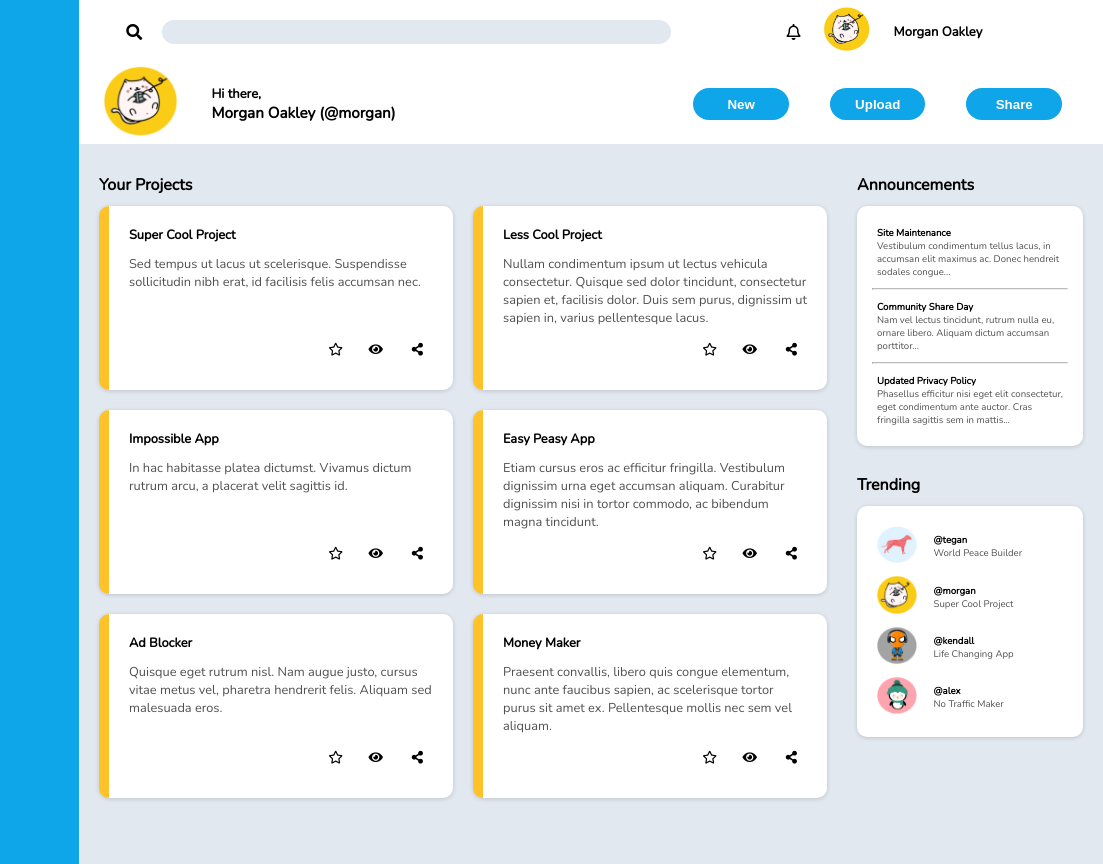
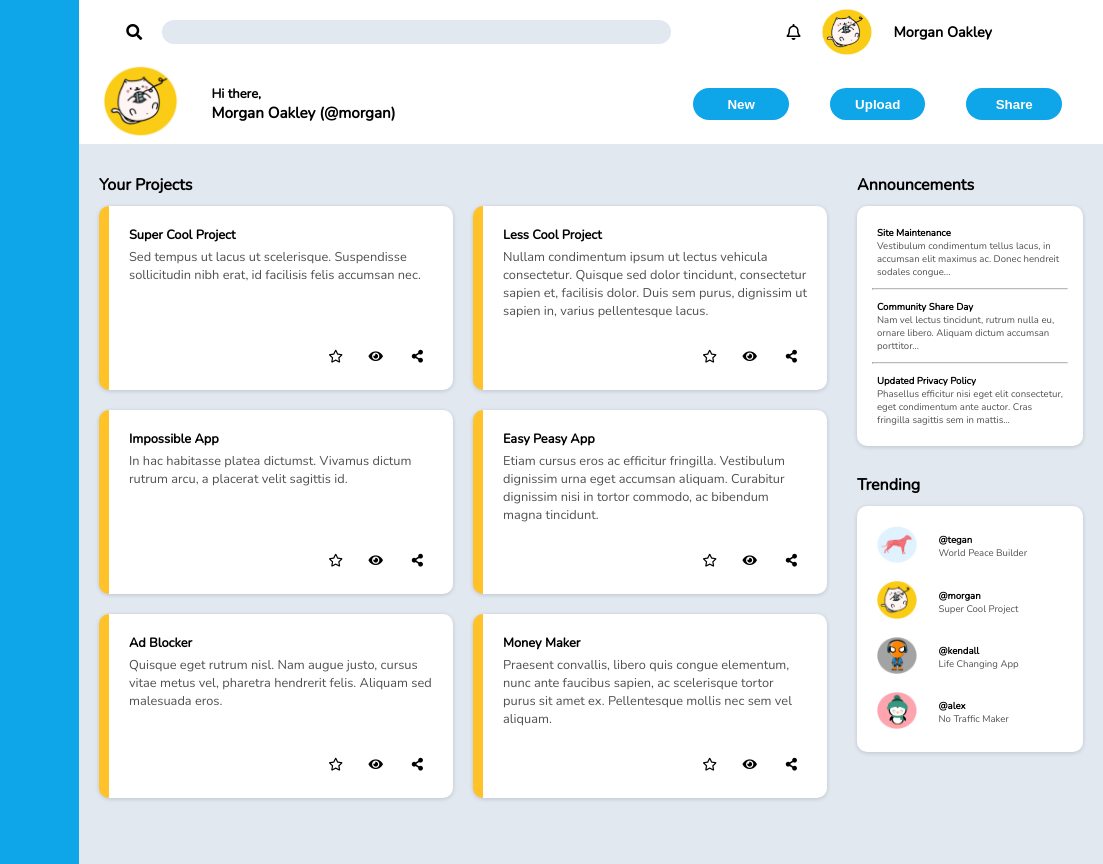
Before and after one commit to hoon-GitHub/odin-admin_dashboard, a plain HTML site: page index.html in a window 1280 px wide. Shown: the full height of the page, 177-1280 px from the left. Drawn offline with Linux system fonts and the light colour scheme.

Commit message:
Make minor final adjustments

```diff
--- a/index.html
+++ b/index.html
@@ -25,7 +25,7 @@
         <div class="search-icon"><i class="fa fa-search"></i></div>
         <div class="search-input"><input type="text"></div>
         <div class="bell-icon"><i class="far fa-bell"></i></div>
-        <div class="user-icon"><img src="user-icon.PNG" alt="" width="50px"></div>
+        <img src="morgan.PNG" alt="" width="50px">
         <div class="user-name">Morgan Oakley</div>
     </div>
     <div class="nav">
@@ -47,7 +47,8 @@
             </div>
             <div class="card">
                 <h4>Less Cool Project</h4>
-                <p>Nullam condimentum ipsum ut lectus vehicula consectetur. Quisque sed dolor tincidunt, consectetur sapien et, facilisis dolor. Duis sem purus, dignissim ut sapien in, varius pellentesque lacus.</p>
+                <p>Nullam condimentum ipsum ut lectus vehicula consectetur. Quisque sed dolor tincidunt, consectetur
+                    sapien et, facilisis dolor. Duis sem purus, dignissim ut sapien in, varius pellentesque lacus.</p>
                 <div><i class="far fa-star"></i><i class="fas fa-eye"></i><i class="fas fa-share-alt"></i></div>
             </div>
             <div class="card">
@@ -57,17 +58,20 @@
             </div>
             <div class="card">
                 <h4>Easy Peasy App</h4>
-                <p>Etiam cursus eros ac efficitur fringilla. Vestibulum dignissim urna eget accumsan aliquam. Curabitur dignissim nisi in tortor commodo, ac bibendum magna tincidunt.</p>
+                <p>Etiam cursus eros ac efficitur fringilla. Vestibulum dignissim urna eget accumsan aliquam. Curabitur
+                    dignissim nisi in tortor commodo, ac bibendum magna tincidunt.</p>
                 <div><i class="far fa-star"></i><i class="fas fa-eye"></i><i class="fas fa-share-alt"></i></div>
             </div>
             <div class="card">
                 <h4>Ad Blocker</h4>
-                <p>Quisque eget rutrum nisl. Nam augue justo, cursus vitae metus vel, pharetra hendrerit felis. Aliquam sed malesuada eros.</p>
+                <p>Quisque eget rutrum nisl. Nam augue justo, cursus vitae metus vel, pharetra hendrerit felis.
+                    Aliquam sed malesuada eros.</p>
                 <div><i class="far fa-star"></i><i class="fas fa-eye"></i><i class="fas fa-share-alt"></i></div>
             </div>
             <div class="card">
                 <h4>Money Maker</h4>
-                <p>Praesent convallis, libero quis congue elementum, nunc ante faucibus sapien, ac scelerisque tortor purus sit amet ex. Pellentesque mollis nec sem vel aliquam.</p>
+                <p>Praesent convallis, libero quis congue elementum, nunc ante faucibus sapien, ac scelerisque tortor
+                    purus sit amet ex. Pellentesque mollis nec sem vel aliquam.</p>
                 <div><i class="far fa-star"></i><i class="fas fa-eye"></i><i class="fas fa-share-alt"></i></div>
             </div>
         </div>
@@ -76,13 +80,16 @@
         <h4>Announcements</h4>
         <div class="announcements">
             <div>Site Maintenance</div>
-            <p>Vestibulum condimentum tellus lacus, in accumsan elit maximus ac. Donec hendreit sodales congue...</p>
+            <p>Vestibulum condimentum tellus lacus, in accumsan elit
+                maximus ac. Donec hendreit sodales congue...</p>
             <hr class="solid">
             <div>Community Share Day</div>
-            <p>Nam vel lectus tincidunt, rutrum nulla eu, ornare libero. Aliquam dictum accumsan porttitor...</p>
+            <p>Nam vel lectus tincidunt, rutrum nulla eu, ornare libero.
+                Aliquam dictum accumsan porttitor...</p>
             <hr class="solid">
             <div>Updated Privacy Policy</div>
-            <p>Phasellus efficitur nisi eget elit consectetur, eget condimentum ante auctor. Cras fringilla sagittis sem in mattis...</p>
+            <p>Phasellus efficitur nisi eget elit consectetur, eget condimentum
+                ante auctor. Cras fringilla sagittis sem in mattis...</p>
         </div>
     </div>
     <div class="rightBot">
--- a/styles.css
+++ b/styles.css
@@ -77,13 +77,13 @@ body {
     padding-top: 3px;
 }
 
-.user-icon {
-    text-align: center;
+.searchbar img {
+    justify-self: center;
 }
 
 .user-name {
     font-weight: bold;
-    font-size: small;
+    font-size: 90%;
 }
 
 .nav {
@@ -145,7 +145,7 @@ body {
     box-shadow: rgba(0, 0, 0, 0.16) 0px 1px 4px;
     font-size: 80%;
     display: grid;
-    grid-template-rows: 20% auto 20%;
+    grid-template-rows: 15% auto 15%;
 }
 
 .card div {
@@ -201,7 +201,7 @@ hr.solid {
     box-shadow: rgba(0, 0, 0, 0.16) 0px 1px 4px;
     display: grid;
     grid-template-columns: 25% auto;
-    gap: 10px;
+    gap: 15px;
     align-items: center;
     font-size: 60%;
 }
```
